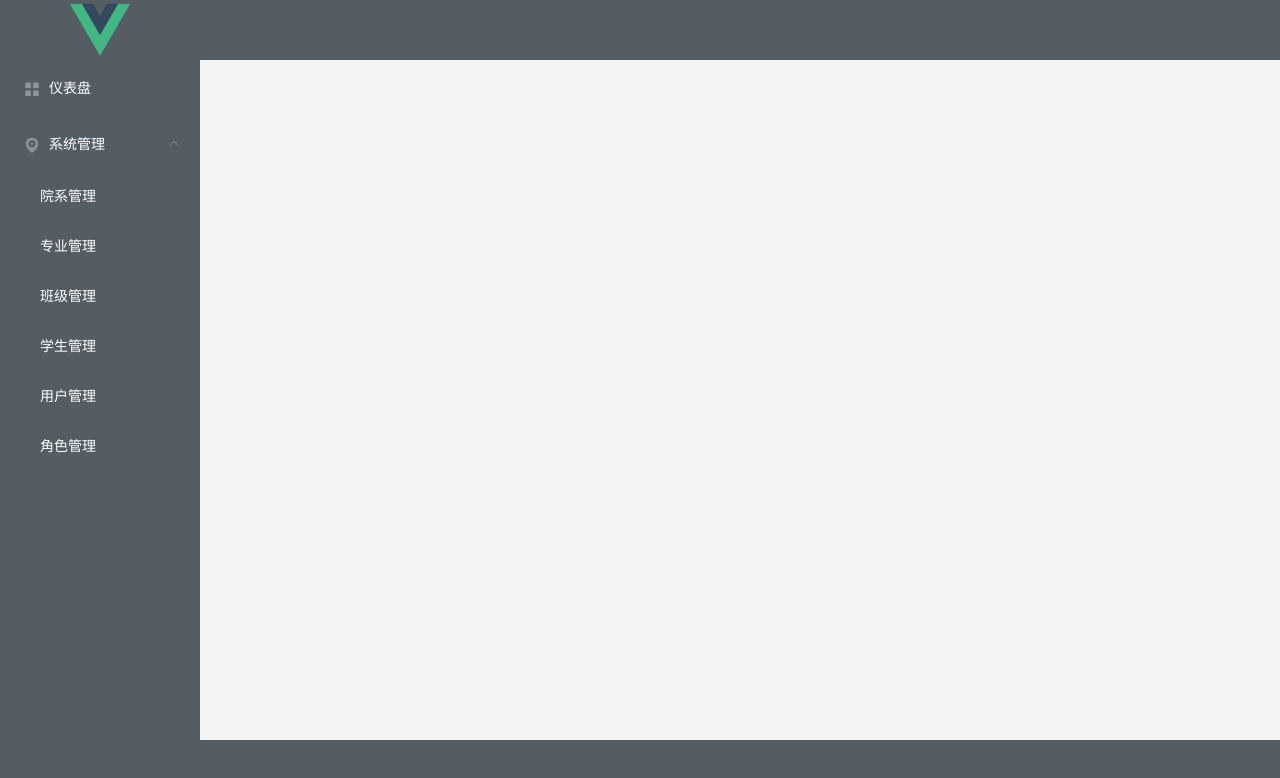
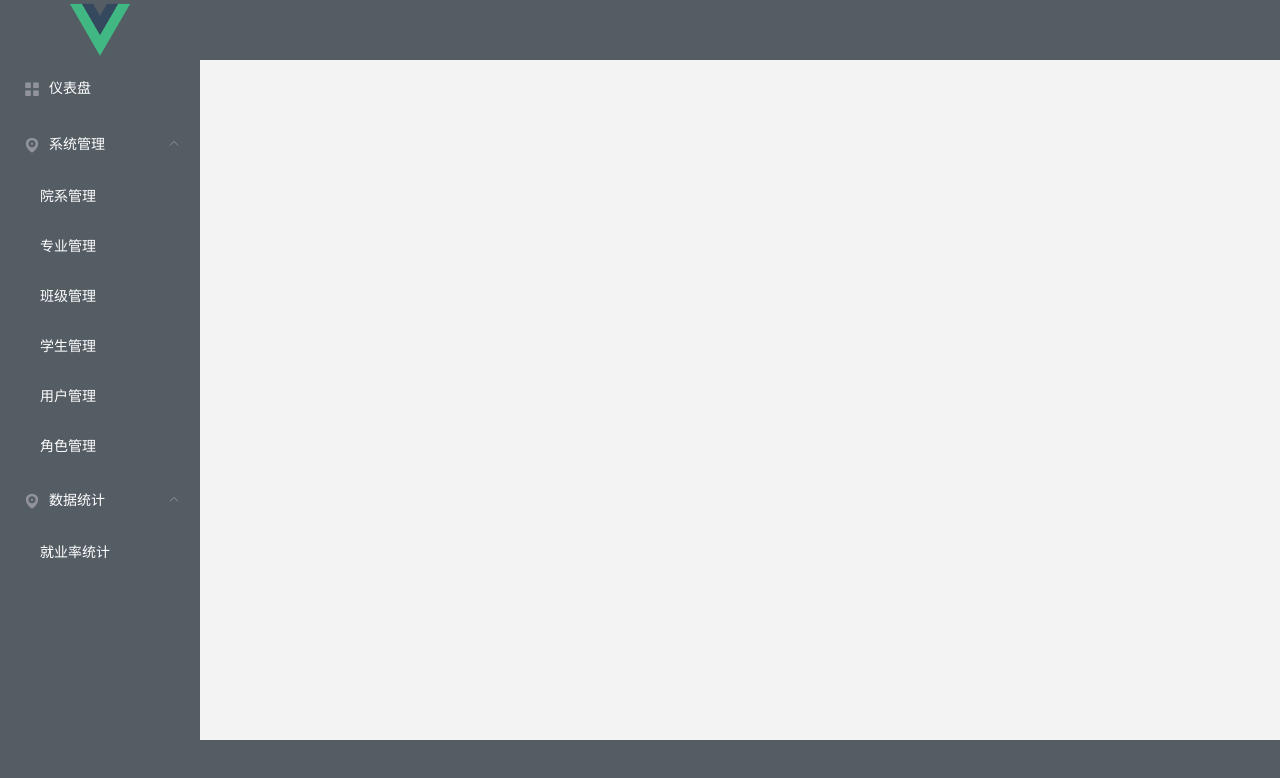
Before and after one commit to Nethercat7/yuio-web, a Vue app: page / in a window 1280 px wide. Shown: the top 778 px of the page. Built offline with nearby package versions, Linux system fonts and the light colour scheme.

Commit message:
引入ECharts和添加数据统计模块

```diff
--- a/package.json
+++ b/package.json
@@ -9,6 +9,7 @@
   },
   "dependencies": {
     "core-js": "^3.6.5",
+    "echarts": "^5.0.2",
     "element-ui": "^2.15.1",
     "vue": "^2.6.11",
     "vue-router": "^3.5.1"
--- a/src/layout/components/aside.vue
+++ b/src/layout/components/aside.vue
@@ -5,7 +5,7 @@
       background-color="#545c64"
       text-color="#fff"
       active-text-color="#ffd04b"
-      :default-openeds="['2']"
+      :default-openeds="['2','3']"
     >
       <div>
         <img class="logo" src="../../assets/logo.png" alt="Logo" />
@@ -33,6 +33,14 @@
         <el-menu-item index="2-5" @click="$router.push('/system/user')">用户管理</el-menu-item>
         <el-menu-item index='2-6' @click="$router.push('/system/role')">角色管理</el-menu-item>
       </el-submenu>
+
+      <el-submenu index='3'>
+        <template slot="title">
+          <i class="el-icon-location"></i>
+          <span>数据统计</span>
+        </template>
+        <el-menu-item index="3-1" @click="$router.push('/statistics/employment')">就业率统计</el-menu-item>
+      </el-submenu>
     </el-menu>
   </el-aside>
 </template>
--- a/src/router/index.js
+++ b/src/router/index.js
@@ -8,6 +8,7 @@ import Layout from '@/layout/'
 
 //各模块路由
 import system from './modules/system'
+import statistics from  './modules/statistics'
 
 // 解决路由重复控制台报错
 const originalPush = Router.prototype.push;
@@ -21,6 +22,7 @@ const constantRoutes = [
         component: Layout
     },
     system,
+    statistics
 ]
 
 export default new Router({
--- /dev/null
+++ b/src/router/modules/statistics.js
@@ -0,0 +1,18 @@
+import Layout from '@/layout/'
+
+const statistics={
+    path:'/statistics',
+    name:'Statistics',
+    component:Layout,
+    meta:{title:'数据统计'},
+    children:[
+        {
+            path:'employment',
+            name:'Employment',
+            component:()=>import('@/views/statistics/employment/'),
+            meta:{title:'就业率统计'}
+        }
+    ]
+}
+
+export default statistics;
--- /dev/null
+++ b/src/views/statistics/employment/index.vue
@@ -0,0 +1,13 @@
+<template>
+  <h1>就业率统计</h1>
+</template>
+
+<script>
+export default {
+
+}
+</script>
+
+<style>
+
+</style>
--- a/src/views/system/role/index.vue
+++ b/src/views/system/role/index.vue
@@ -153,7 +153,7 @@ export default {
       keyword: "",
       dialogVisible: false,
       type: "",
-      form: {role_perms:'all'},
+      form: { role_perms: 1 },
       customize: false,
       value: 0,
       defaultProps: {
@@ -266,9 +266,10 @@ export default {
     handlePermsSelect() {
       if (this.value === 1) {
         this.customize = true;
-        this.form.role_perms=[];
+        this.form.role_perms = [];
       } else {
         this.customize = false;
+        this.form.role_perms = 1;
       }
     },
   },
```
Also changed, not shown: 1 other file (tests, documents, lock files or other folders).
